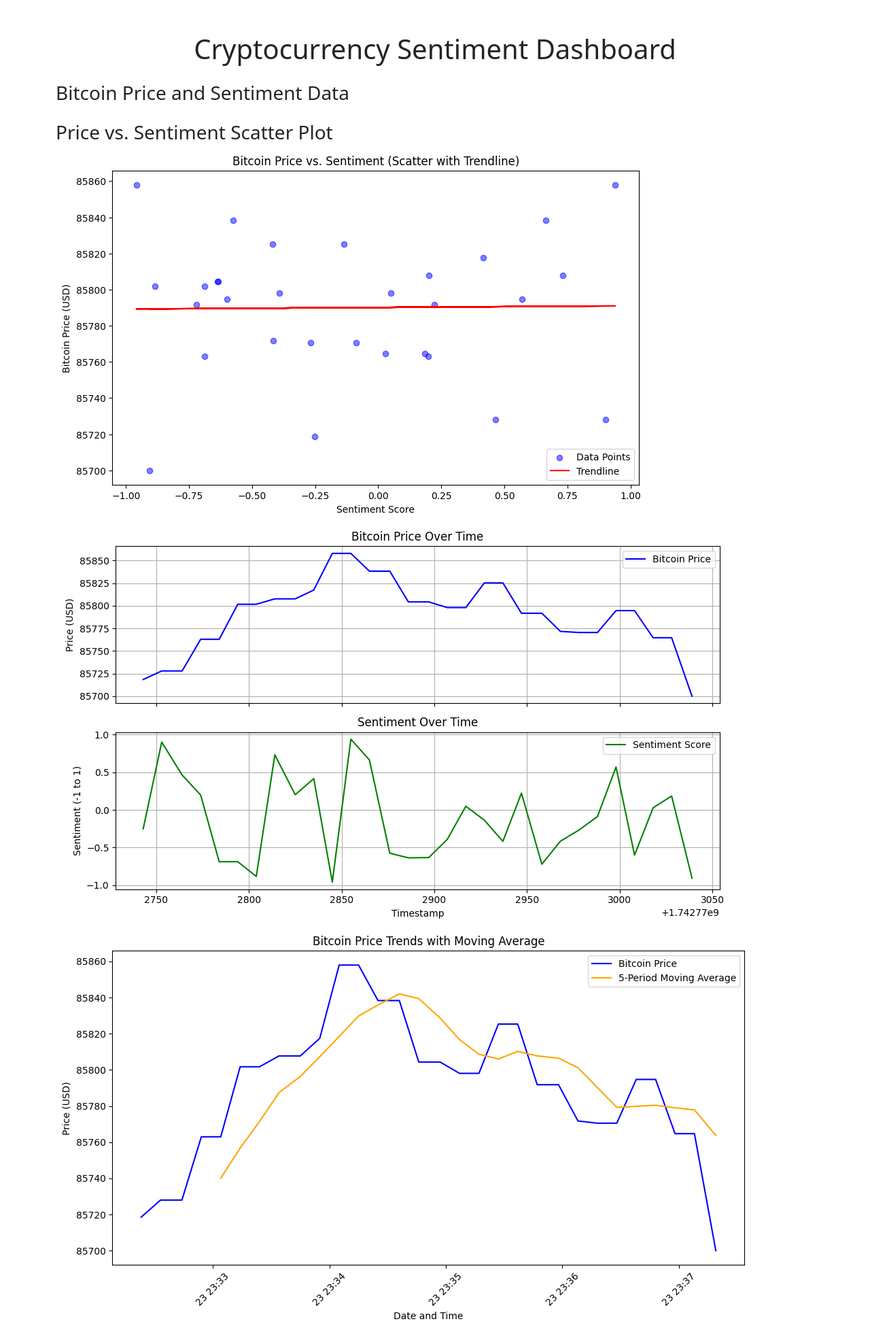
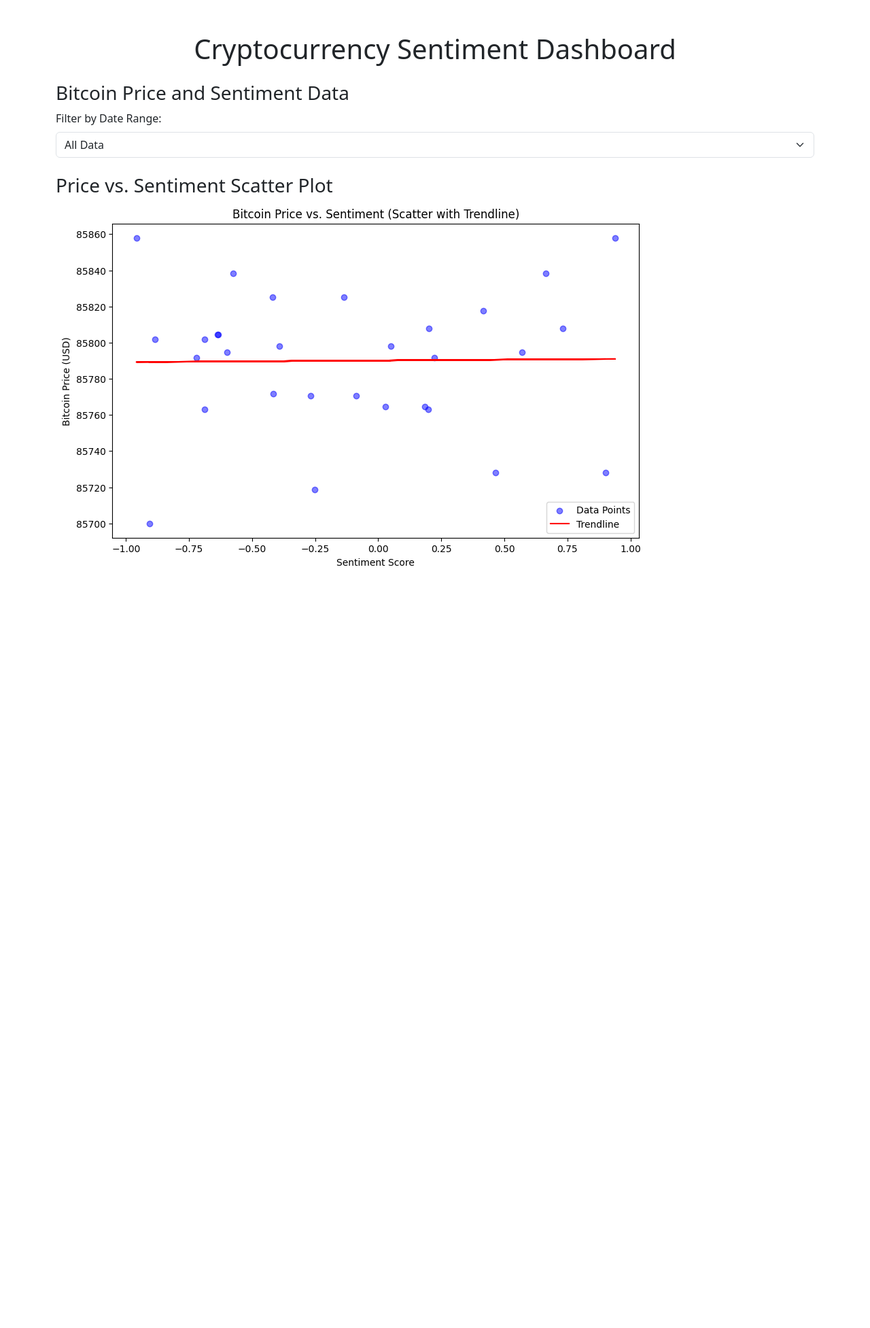
Before and after one commit to Sairam0503/crypto-sentiment-dashboard, a Flask app: template templates/dashboard.html in a window 1280 px wide. Shown: the whole page at 68% size. After the commit the page ends 832 px from the top, so only its background shows below. Run offline with Flask 2, Linux system fonts and the light colour scheme; the template is opened without the code that fills it, so the values that code supplies are empty.

Commit message:
Upadted dashboard for flask app

```diff
--- a/templates/dashboard.html
+++ b/templates/dashboard.html
@@ -6,17 +6,51 @@
     <title>Cryptocurrency Sentiment Dashboard</title>
     <!-- Bootstrap CSS for styling -->
     <link href="https://cdn.jsdelivr.net/npm/bootstrap@5.3.0/dist/css/bootstrap.min.css" rel="stylesheet">
+    <!-- Include jQuery for easier DOM manipulation -->
+    <script src="https://code.jquery.com/jquery-3.6.0.min.js"></script>
 </head>
 <body>
     <div class="container mt-5">
         <h1 class="text-center">Cryptocurrency Sentiment Dashboard</h1>
+
         <h3 class="mt-4">Bitcoin Price and Sentiment Data</h3>
+        <div class="mb-3">
+            <label for="dateRange" class="form-label">Filter by Date Range:</label>
+            <select id="dateRange" class="form-select" onchange="filterTable()">
+                <option value="all">All Data</option>
+                <option value="firstHalf">First 15 Data Points</option>
+                <option value="secondHalf">Last 15 Data Points</option>
+            </select>
+        </div>
         {{ data_table | safe }}
 
         <h3 class="mt-4">Price vs. Sentiment Scatter Plot</h3>
-        <img src="{{ url_for('static', filename='scatter_price_sentiment.png') }}" alt="Scatter Price Sentiment Plot" class="img-fluid"><br>
-        <img src="{{ url_for('static', filename='price_sentiment_plot.png') }}" alt="Price Sentiment Plot" class="img-fluid"><br>
-        <img src="{{ url_for('static', filename='price_trends.png') }}" alt="Price Trends Plot" class="img-fluid">
+        <img src="{{ url_for('static', filename='scatter_price_sentiment.png') }}" alt="Scatter Plot" class="img-fluid">
     </div>
+
+    <script>
+        function filterTable() {
+            const select = document.getElementById('dateRange');
+            const value = select.value;
+            const table = document.querySelector('table');
+            const rows = table.getElementsByTagName('tr');
+
+            // Skip the header row (index 0)
+            for (let i = 1; i < rows.length; i++) {
+                const row = rows[i];
+                const rowIndex = i - 1; // Adjust for header row
+
+                if (value === 'all') {
+                    row.style.display = '';
+                } else if (value === 'firstHalf' && rowIndex < 15) {
+                    row.style.display = '';
+                } else if (value === 'secondHalf' && rowIndex >= 15) {
+                    row.style.display = '';
+                } else {
+                    row.style.display = 'none';
+                }
+            }
+        }
+    </script>
 </body>
 </html>
```
